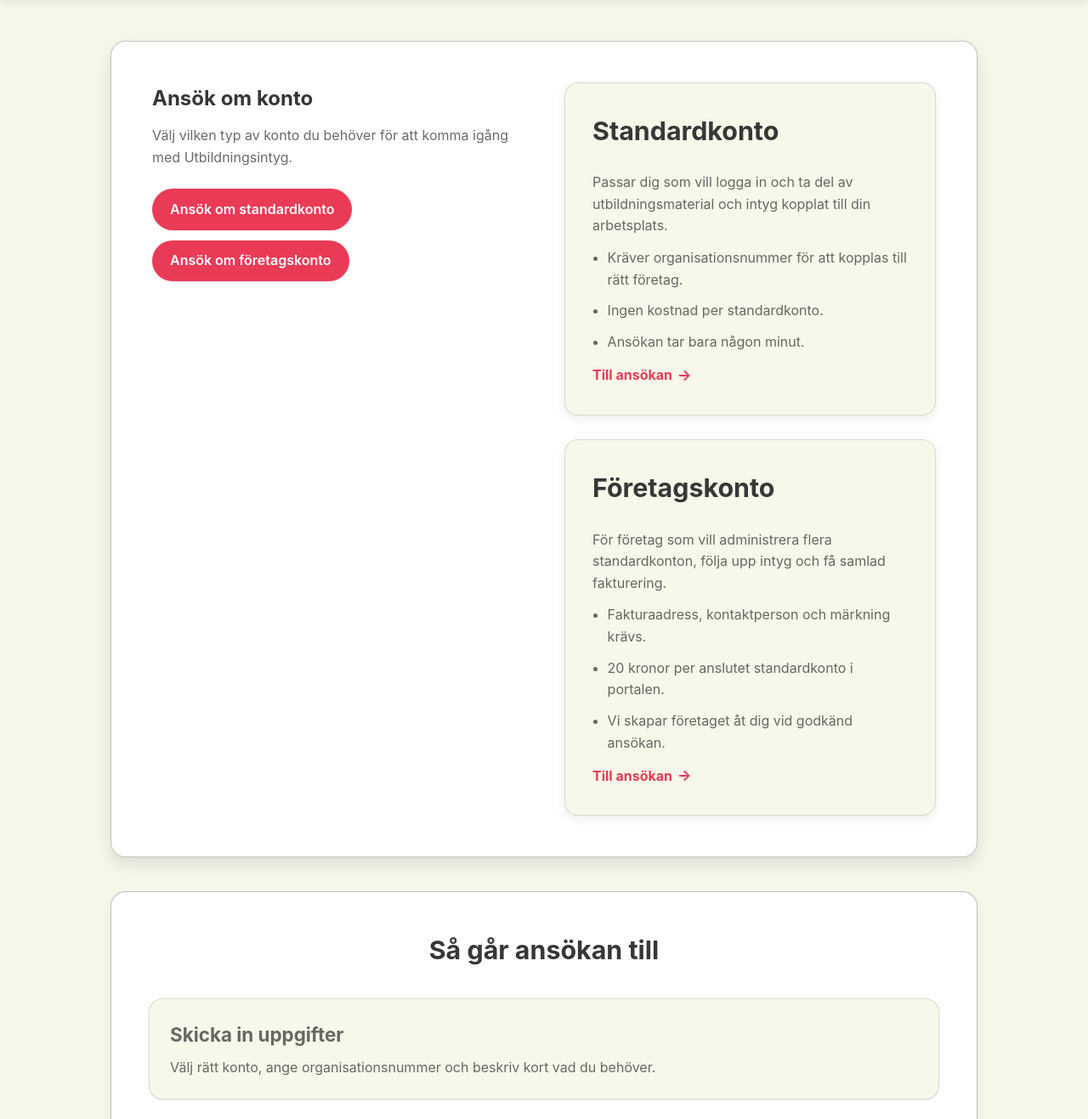
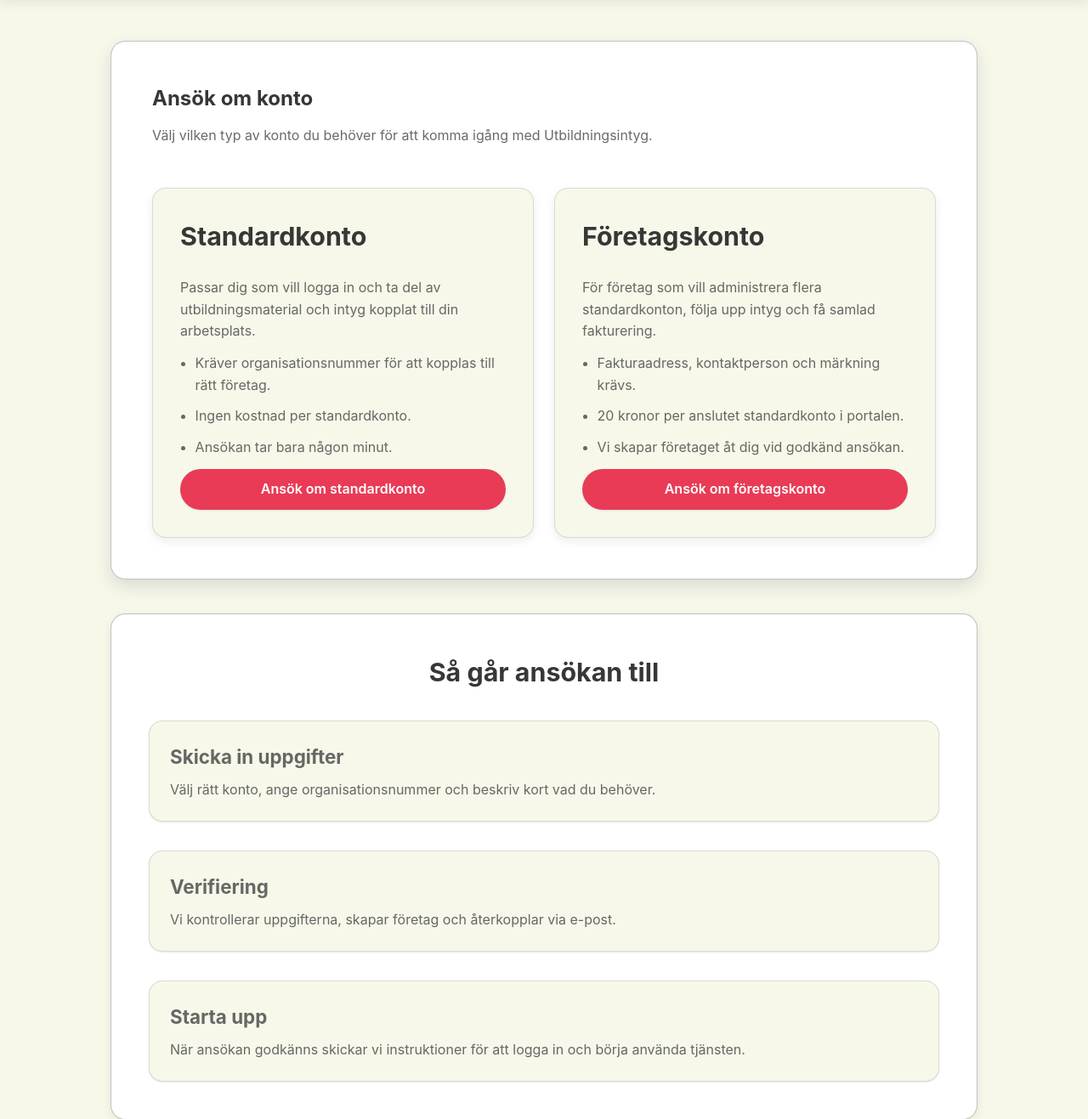
Before and after one commit to Mr-cool08/JK-utbildnings-intyg, a Flask app: page /ansok in a window 1280 px wide. Shown: the part 76-1393 px from the top of the page at 85% size. Run offline with Flask 3, Linux system fonts and the light colour scheme; parts of the project's set-up code (start-up, migrations or seed data) failed here and were passed over; some libraries are stand-ins or nearby versions.

Commit message:
Refactor application forms for improved layout and navigation

```diff
--- a/static/css/base.css
+++ b/static/css/base.css
@@ -1382,6 +1382,23 @@ small.hint {
         grid-template-columns: minmax(0, 1fr) minmax(0, 1fr);
         align-items: start;
     }
+    /* Ensure the intro (title) and the form stack vertically and span the full width
+       on larger screens so the page title appears above the form instead of beside it. */
+    .apply-hero-content .apply-intro,
+    .apply-hero-content .apply-form {
+        grid-column: 1 / -1;
+    }
+    /* Force the choice cards to sit side-by-side (two columns) when there's room
+       so the cards appear next to each other on larger viewports. */
+    .apply-choice-panels {
+        grid-template-columns: repeat(2, minmax(0, 1fr));
+        gap: clamp(1rem, 2vw, 1.5rem);
+    }
+    /* Make sure the panels take the full width of the hero grid so the two
+       internal columns have enough room to sit side-by-side. */
+    .apply-hero-content .apply-choice-panels {
+        grid-column: 1 / -1;
+    }
 }
 
 .apply-button {
--- a/templates/apply.html
+++ b/templates/apply.html
@@ -9,10 +9,7 @@
         <div class="apply-intro">
             <h1 id="apply-title">Ansök om konto</h1>
             <p>Välj vilken typ av konto du behöver för att komma igång med Utbildningsintyg.</p>
-            <div class="apply-choice-buttons">
-                <a class="btn btn-secondary" href="{{ url_for('apply_standardkonto') }}">Ansök om standardkonto</a>
-                <a class="btn btn-secondary" href="{{ url_for('apply_foretagskonto') }}">Ansök om företagskonto</a>
-            </div>
+            <!-- Buttons moved into each choice card below to make selection more direct -->
          </div>
          <div class="apply-choice-panels">
              <article class="apply-choice-card">
@@ -23,7 +20,7 @@
                      <li>Ingen kostnad per standardkonto.</li>
                      <li>Ansökan tar bara någon minut.</li>
                  </ul>
-                <a class="apply-choice-link" href="{{ url_for('apply_standardkonto') }}" aria-label="Ansök om standardkonto">Till ansökan</a>
+                <a class="btn btn-secondary" href="{{ url_for('apply_standardkonto') }}" aria-label="Ansök om standardkonto">Ansök om standardkonto</a>
              </article>
              <article class="apply-choice-card">
                  <h2>Företagskonto</h2>
@@ -33,7 +30,7 @@
                      <li>20 kronor per anslutet standardkonto i portalen.</li>
                      <li>Vi skapar företaget åt dig vid godkänd ansökan.</li>
                  </ul>
-                <a class="apply-choice-link" href="{{ url_for('apply_foretagskonto') }}" aria-label="Ansök om företagskonto">Till ansökan</a>
+                <a class="btn btn-secondary" href="{{ url_for('apply_foretagskonto') }}" aria-label="Ansök om företagskonto">Ansök om företagskonto</a>
              </article>
          </div>
      </div>
--- a/templates/apply_foretagskonto.html
+++ b/templates/apply_foretagskonto.html
@@ -8,7 +8,7 @@
     <div class="apply-hero-content">
 
         <a class="back-link" href="{{ url_for('apply_account') }}" aria-label="Tillbaka till konto-val">&#x2190; Tillbaka</a>
-
+        <p></p>
         <div class="apply-intro">
             <h1 id="apply-title">Ansök om företagskonto</h1>
             <p>Som företagskonto får du administrera standardkonton, följa upp intyg och hantera fakturering.</p>
```
Lines whose indentation alone changed are shown as unchanged.
